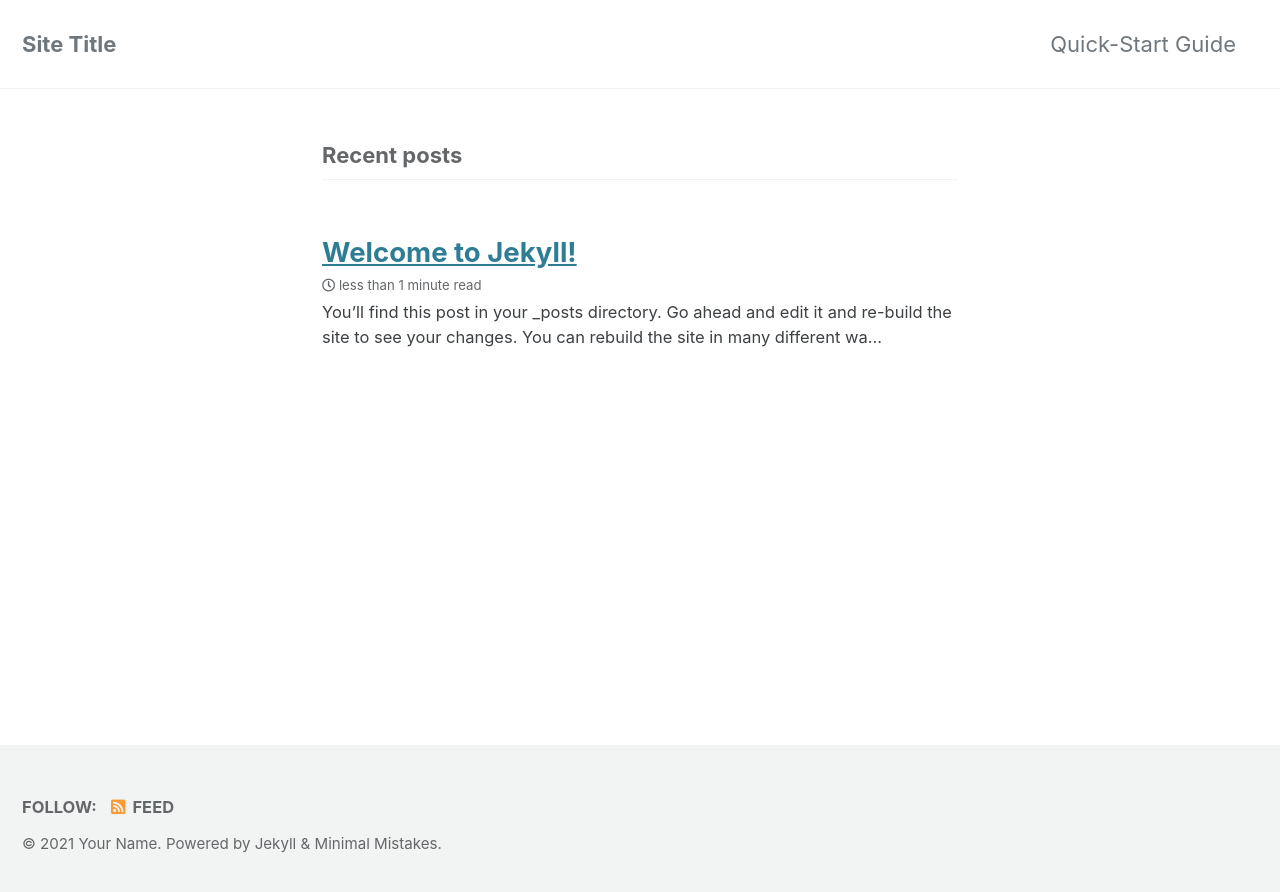
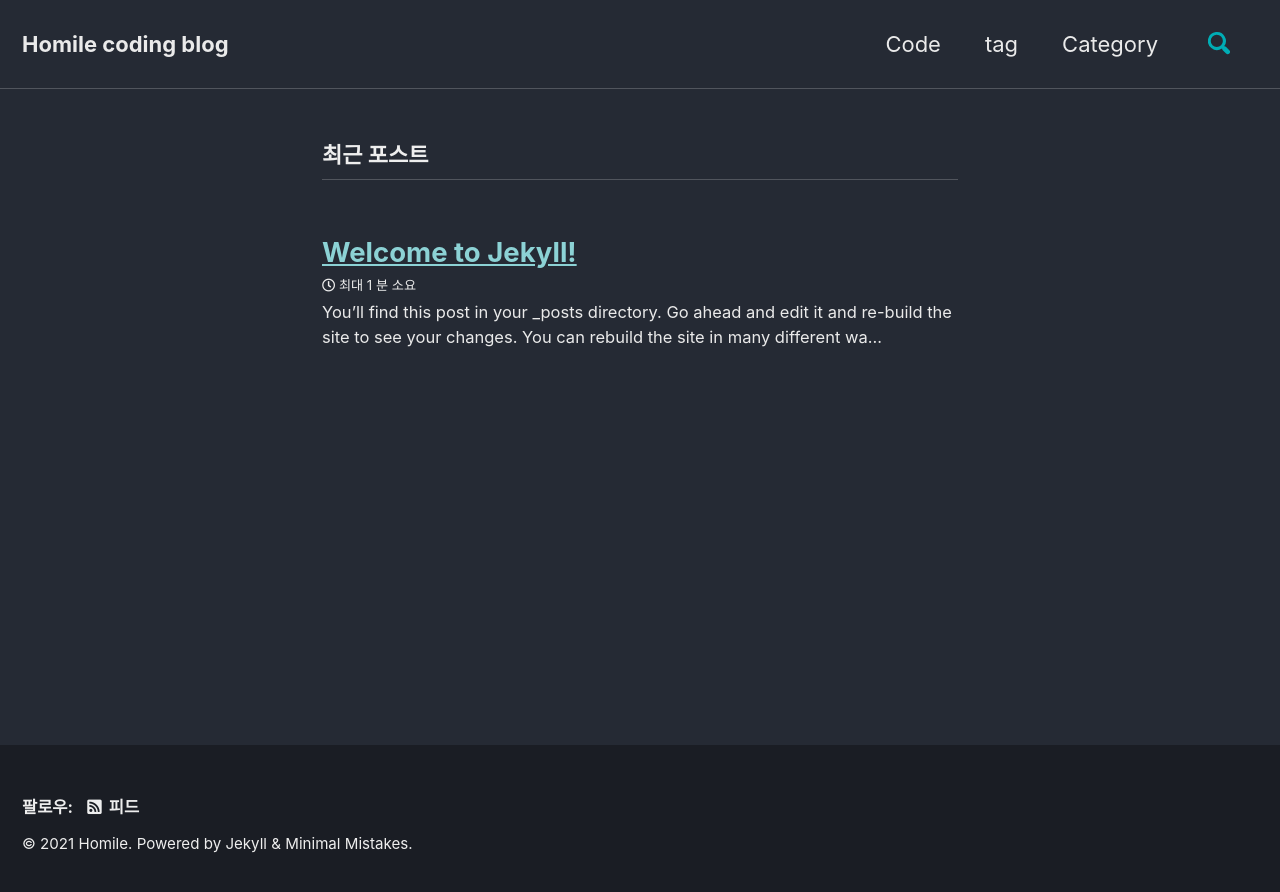
Before and after one commit to homile/homile.github.io, a Jekyll site: the page built from index.markdown, in a window 1280 px wide. Shown: the top 892 px of the page. Built offline with Jekyll 4.4.1, drawn with Linux system fonts in a browser that asks for light colours; cached includes are drawn as plain includes.

Commit message:
GithubBlogV1.3

```diff
--- a/_config.yml
+++ b/_config.yml
@@ -12,27 +12,27 @@
 
 # theme                  : "minimal-mistakes-jekyll"
 # remote_theme           : "mmistakes/minimal-mistakes"
-minimal_mistakes_skin    : "default" # "air", "aqua", "contrast", "dark", "dirt", "neon", "mint", "plum", "sunrise"
+minimal_mistakes_skin    : "dark" # "air", "aqua", "contrast", "dark", "dirt", "neon", "mint", "plum", "sunrise", "default"
 
 # Site Settings
-locale                   : "en-US"
-title                    : "Site Title"
+locale                   : "ko" # 타깃 국가 설정
+title                    : "Homile coding blog" # 블로그 제목
 title_separator          : "-"
 subtitle                 : # site tagline that appears below site title in masthead
-name                     : "Your Name"
-description              : "An amazing website."
-url                      : # the base hostname & protocol for your site e.g. "https://mmistakes.github.io"
+name                     : "Homile"
+description              : "Homile coding blog 21.05.25"
+url                      : "https://homile.github.io/" # the base hostname & protocol for your site e.g. "https://mmistakes.github.io"
 baseurl                  : # the subpath of your site, e.g. "/blog"
-repository               : # GitHub username/repo-name e.g. "mmistakes/minimal-mistakes"
+repository               : "homile/homile.github.io" # GitHub username/repo-name e.g. "mmistakes/minimal-mistakes"
 teaser                   : # path of fallback teaser image, e.g. "/assets/images/500x300.png"
 logo                     : # path of logo image to display in the masthead, e.g. "/assets/images/88x88.png"
 masthead_title           : # overrides the website title displayed in the masthead, use " " for no title
 # breadcrumbs            : false # true, false (default)
 words_per_minute         : 200
 comments:
-  provider               : # false (default), "disqus", "discourse", "facebook", "staticman", "staticman_v2", "utterances", "custom"
+  provider               : "disqus" # false (default), "disqus", "discourse", "facebook", "staticman", "staticman_v2", "utterances", "custom"
   disqus:
-    shortname            : # https://help.disqus.com/customer/portal/articles/466208-what-s-a-shortname-
+    shortname            : Homile-coding-blog # https://help.disqus.com/customer/portal/articles/466208-what-s-a-shortname-
   discourse:
     server               : # https://meta.discourse.org/t/embedding-discourse-comments-via-javascript/31963 , e.g.: meta.discourse.org
   facebook:
@@ -52,7 +52,7 @@ reCaptcha:
 atom_feed:
   path                   : # blank (default) uses feed.xml
   hide                   : # true, false (default)
-search                   : # true, false (default)
+search                   : true # true, false (default) # 우측 상단 검색바
 search_full_content      : # true, false (default)
 search_provider          : # lunr (default), algolia, google
 algolia:
@@ -71,7 +71,7 @@ naver_site_verification  :
 
 # Social Sharing
 twitter:
-  username               :
+  username             :
 facebook:
   username               :
   app_id                 :
@@ -92,13 +92,13 @@ analytics:
     anonymize_ip         : # true, false (default)
 
 
-# Site Author
+# Site Author   사이트 운영자 정보
 author:
-  name             : "Your Name"
-  avatar           : # path of avatar image, e.g. "/assets/images/bio-photo.jpg"
-  bio              : "I am an **amazing** person."
-  location         : "Somewhere"
-  email            :
+  name             : "Homile"
+  avatar           : "/assets/images/profil 1.jpg" # path of avatar image, e.g. "/assets/images/bio-photo.jpg"
+  bio              : "노력 해야하는 사람"  # 이름 아래 설명
+  location         : "Seoul,Korea"
+  email            : "homil2@naver.com"
   links:
     - label: "Email"
       icon: "fas fa-fw fa-envelope-square"
@@ -277,6 +277,6 @@ defaults:
       layout: single
       author_profile: true
       read_time: true
-      comments: # true
+      comments: true
       share: true
       related: true
--- a/_data/navigation.yml
+++ b/_data/navigation.yml
@@ -1,7 +1,11 @@
 # main links
 main:
-  - title: "Quick-Start Guide"
-    url: https://mmistakes.github.io/minimal-mistakes/docs/quick-start-guide/
+  - title: "Code"
+    url: /year-archive/
+  - title: "tag"
+    url: /tags/
+  - title: "Category"
+    url: /categories/
   # - title: "About"
   #   url: https://mmistakes.github.io/minimal-mistakes/about/
   # - title: "Sample Posts"
```
Also changed, not shown: _pages/category-archive.html (added, +14 -0 lines), _pages/tag-archive.html (added, +25 -0 lines), _pages/year-archive.html (added, +13 -0 lines), assets/image/profil 2.png (added), 1 other file.
